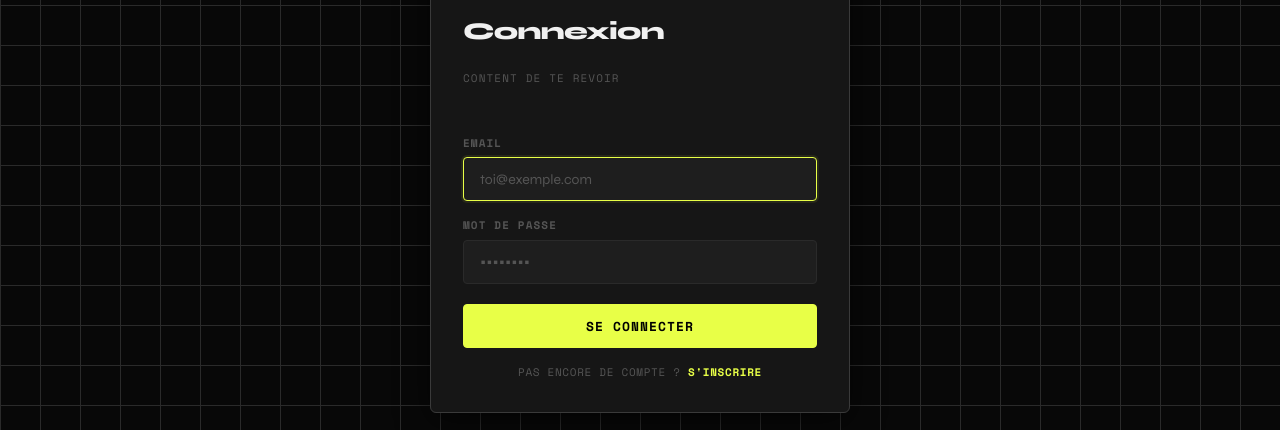
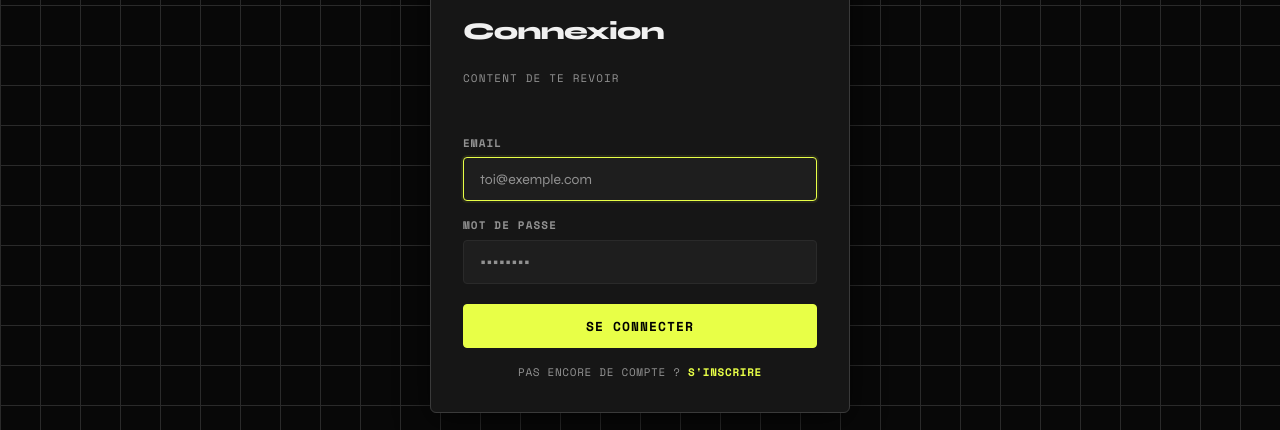
Before and after one commit to franckchincholle/ChatRTC, a Next.js app in the folder frontend/: page /auth/login in a window 1280 px wide. Shown: the part 235-665 px from the top of the page. Built offline with nearby package versions, Linux system fonts and the light colour scheme; no server answers.

Commit message:
updated css in order to lighten some colors

```diff
--- a/frontend/src/styles/chat.css
+++ b/frontend/src/styles/chat.css
@@ -782,7 +782,7 @@
   font-family: var(--font-ui);
   font-size: var(--text-md);
   font-weight: 800;
-  color: var(--text-muted);
+  color: var(--accent);
   letter-spacing: -0.02em;
   text-align: center;
 }
@@ -790,7 +790,7 @@
 .empty-state-desc {
   font-family: var(--font-mono);
   font-size: var(--text-xs);
-  color: var(--text-muted);
+  color: var(--text-primary);
   text-align: center;
   text-transform: uppercase;
   letter-spacing: 0.08em;
--- a/frontend/src/styles/variables.css
+++ b/frontend/src/styles/variables.css
@@ -18,7 +18,7 @@
 
   --text-primary:   #f0f0f0;
   --text-secondary: #888888;
-  --text-muted:     #555555;
+  --text-muted:     #929292;
 
   --online:  #47ff9e;
   --away:    #ffb347;
```
